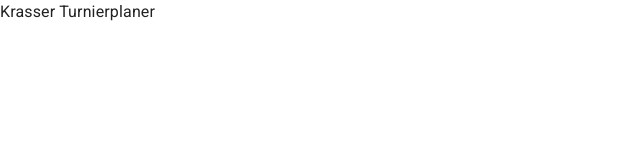
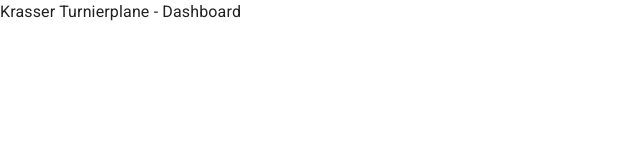
Before and after one commit to peeterburger/krasser-turnierplaner, a React (Create React App) app: page /dashboard in a window 1280 px wide. Shown: the top 160 px of the page, without its empty margins (0-640 px from the left). Built offline with nearby package versions, Linux system fonts and the light colour scheme.

Commit message:
add basic react router skeleton

```diff
--- a/package.json
+++ b/package.json
@@ -14,6 +14,7 @@
     "@mui/material": "latest",
     "react": "latest",
     "react-dom": "latest",
+    "react-router-dom": "^6.0.2",
     "react-scripts": "latest"
   },
   "browserslist": {
--- a/src/App.js
+++ b/src/App.js
@@ -1,10 +1,15 @@
-import Typography from '@mui/material/Typography';
 import * as React from 'react';
+import { Route, Routes } from 'react-router-dom';
+import Homepage from './pages/Homepage';
+import Dashboard from './pages/Dashboard';
 
 export default function App() {
   return (
-    <Typography>
-      Krasser Turnierplaner
-    </Typography>
+    <Routes>
+      <Route exact path='/' element={<Homepage />}>
+      </Route>
+      <Route path='/dashboard' element={<Dashboard />}>
+      </Route>
+    </Routes>
   );
 }
--- a/src/index.js
+++ b/src/index.js
@@ -2,13 +2,16 @@ import CssBaseline from '@mui/material/CssBaseline';
 import { ThemeProvider } from '@mui/material/styles';
 import * as React from 'react';
 import ReactDOM from 'react-dom';
+import { BrowserRouter } from 'react-router-dom';
 import App from './App';
 import theme from './theme';
 
 ReactDOM.render(
-  <ThemeProvider theme={theme}>
-    <CssBaseline />
-    <App />
-  </ThemeProvider>,
+  <BrowserRouter>
+    <ThemeProvider theme={theme}>
+      <CssBaseline />
+      <App />
+    </ThemeProvider>
+  </BrowserRouter>,
   document.querySelector('#root'),
 );
--- /dev/null
+++ b/src/pages/Dashboard.js
@@ -0,0 +1,9 @@
+import { Typography } from "@mui/material";
+
+export default function Dashboard() {
+  return (
+    <Typography>
+      Krasser Turnierplane - Dashboard
+    </Typography>
+  )
+}
--- /dev/null
+++ b/src/pages/Homepage.js
@@ -0,0 +1,9 @@
+import { Typography } from "@mui/material";
+
+export default function Homepage() {
+  return (
+    <Typography>
+      Krasser Turnierplane - Homepage
+    </Typography>
+  )
+}
```
Also changed, not shown: 1 other file (tests, documents, lock files or other folders).
